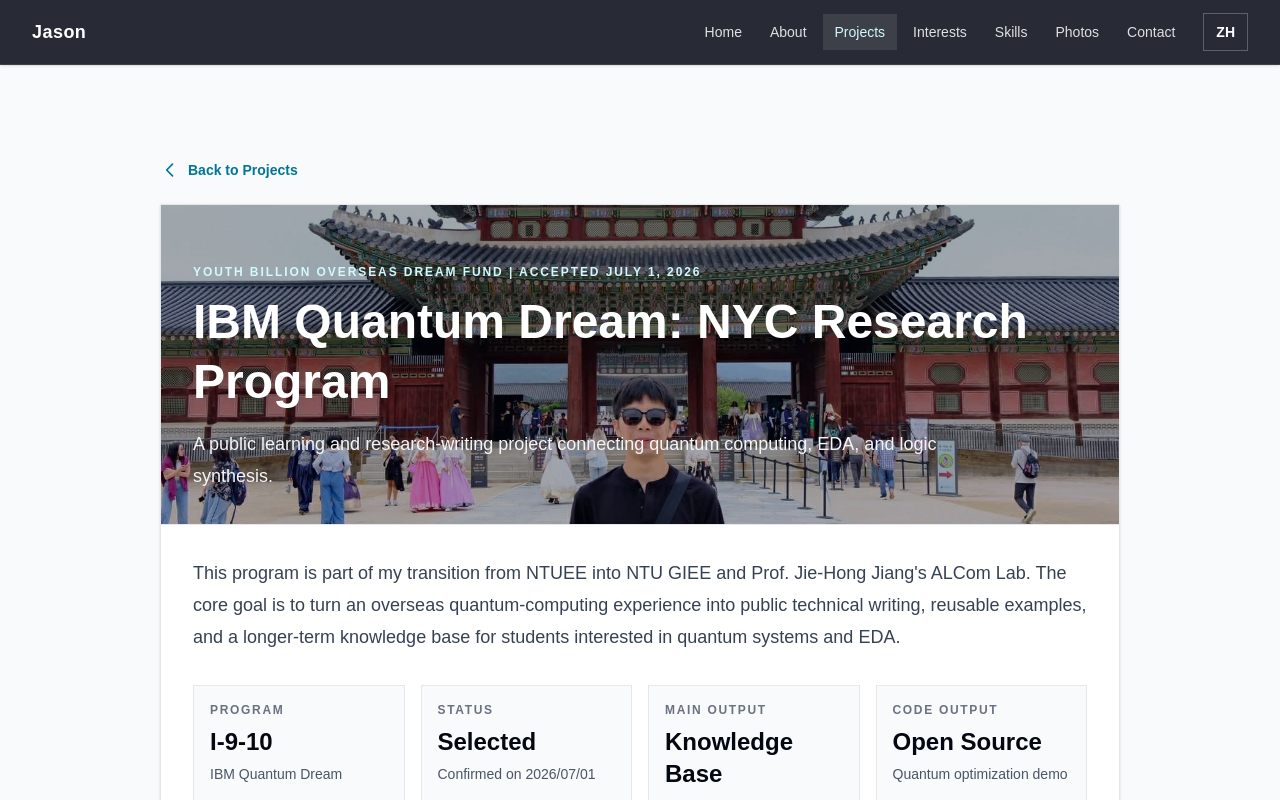
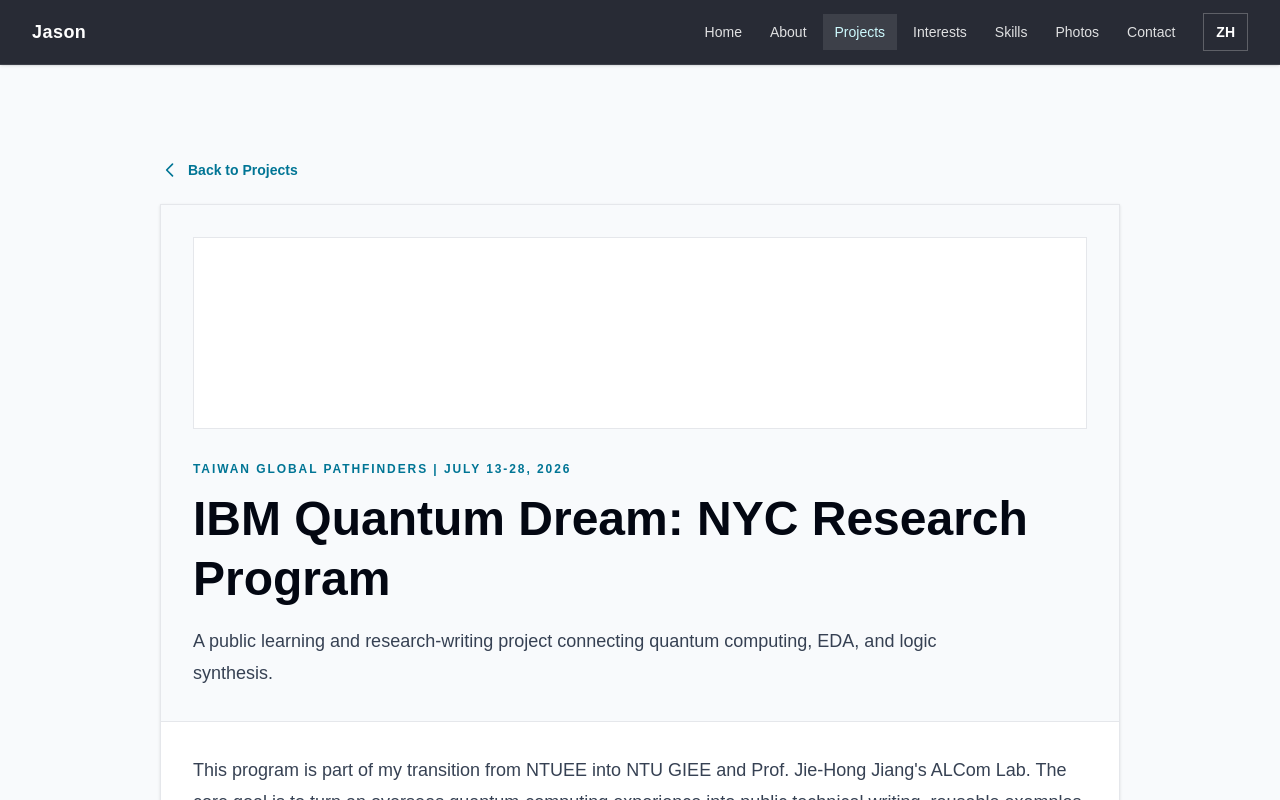
Before and after one commit to Jason41730/jason-wang-portfolio, a Next.js app: page /projects/ibm-quantum-dream in a window 1280 px wide. Shown: the top 800 px of the page. Built offline with nearby package versions, Linux system fonts and the light colour scheme.

Commit message:
Update IBM program dates and placeholder

```diff
--- a/app/about/page.tsx
+++ b/app/about/page.tsx
@@ -39,8 +39,8 @@
         },
         {
           label: "Program",
-          value: "Youth Billion",
-          detail: "Selected for the IBM Quantum Dream program on July 1, 2026",
+          value: "Taiwan Global Pathfinders",
+          detail: "IBM Quantum Dream program, July 13-28, 2026",
         },
       ],
       researchTitle: "Research Direction",
@@ -86,7 +86,7 @@
         {
           label: "計畫",
           value: "青年百億",
-          detail: "2026 年 7 月 1 日錄取 IBM 量子夢計畫",
+          detail: "IBM 量子夢研習時間：2026 年 7 月 13 日至 7 月 28 日",
         },
       ],
       researchTitle: "研究方向",
--- a/app/projects/ibm-quantum-dream/page.tsx
+++ b/app/projects/ibm-quantum-dream/page.tsx
@@ -1,7 +1,6 @@
 "use client";
 
 import { useLanguage } from "@/components/LanguageProvider";
-import Image from "next/image";
 import Link from "next/link";
 
 export default function IBMQuantumDreamProject() {
@@ -10,7 +9,7 @@
   const content = {
     en: {
       backToProjects: "Back to Projects",
-      eyebrow: "Youth Billion Overseas Dream Fund | Accepted July 1, 2026",
+      eyebrow: "Taiwan Global Pathfinders | July 13-28, 2026",
       title: "IBM Quantum Dream: NYC Research Program",
       subtitle:
         "A public learning and research-writing project connecting quantum computing, EDA, and logic synthesis.",
@@ -18,7 +17,7 @@
         "This program is part of my transition from NTUEE into NTU GIEE and Prof. Jie-Hong Jiang's ALCom Lab. The core goal is to turn an overseas quantum-computing experience into public technical writing, reusable examples, and a longer-term knowledge base for students interested in quantum systems and EDA.",
       metrics: [
         { label: "Program", value: "I-9-10", detail: "IBM Quantum Dream" },
-        { label: "Status", value: "Selected", detail: "Confirmed on 2026/07/01" },
+        { label: "Dates", value: "July 13-28", detail: "2026 NYC program" },
         { label: "Main Output", value: "Knowledge Base", detail: "Quantum + EDA notes" },
         { label: "Code Output", value: "Open Source", detail: "Quantum optimization demo" },
       ],
@@ -27,7 +26,7 @@
         {
           phase: "Before the program",
           title: "Preparation and application sharing",
-          text: "Publish three guide-style posts on Dcard and this portfolio, covering application strategy, technical preparation, and how to use Youth Billion resources.",
+          text: "Publish three guide-style posts on Dcard and this portfolio, covering application strategy, technical preparation, and how to use Taiwan Global Pathfinders resources.",
         },
         {
           phase: "During the program",
@@ -55,7 +54,7 @@
     },
     zh: {
       backToProjects: "返回專案列表",
-      eyebrow: "青年百億海外圓夢基金計畫 | 2026 年 7 月 1 日錄取",
+      eyebrow: "青年百億海外圓夢基金計畫 | 2026 年 7 月 13 日至 7 月 28 日",
       title: "I-9-10 IBM 量子夢：紐約研習營",
       subtitle:
         "串接量子運算、EDA 與邏輯合成的公開學習與研究寫作專案。",
@@ -63,7 +62,7 @@
         "這個計畫也承接我從台大電機進入台大電子所、加入江介宏教授 ALCom Lab 的下一步。我希望不只是完成一次海外研習，而是把量子運算現場觀察整理成公開技術文章、可重用範例，以及給未來學生參考的長期知識庫。",
       metrics: [
         { label: "計畫", value: "I-9-10", detail: "IBM 量子夢" },
-        { label: "狀態", value: "已錄取", detail: "2026/07/01 確認" },
+        { label: "時間", value: "7/13-7/28", detail: "2026 紐約研習" },
         { label: "主要成果", value: "知識庫", detail: "量子 + EDA 筆記" },
         { label: "程式成果", value: "開源", detail: "量子最佳化範例" },
       ],
@@ -128,24 +127,19 @@
           </Link>
 
           <div className="overflow-hidden border border-gray-200 bg-white shadow-sm">
-            <div className="relative min-h-[320px] border-b border-gray-200 bg-gray-100">
-              <Image
-                src="/images/about1.jpg"
-                alt={lang === "en" ? "Personal travel portrait" : "個人旅行照片"}
-                fill
-                className="object-cover"
-                priority
-                sizes="(max-width: 1024px) 100vw, 1024px"
+            <div className="border-b border-gray-200 bg-slate-50 p-6 md:p-8">
+              <div
+                className="mb-8 h-48 border border-gray-200 bg-white"
+                aria-hidden="true"
               />
-              <div className="absolute inset-0 bg-gray-950/35" />
-              <div className="absolute bottom-0 left-0 right-0 p-6 md:p-8">
-                <p className="mb-3 text-xs font-semibold uppercase tracking-[0.16em] text-cyan-100">
+              <div>
+                <p className="mb-3 text-xs font-semibold uppercase tracking-[0.16em] text-cyan-700">
                   {t.eyebrow}
                 </p>
-                <h1 className="max-w-4xl text-4xl font-bold leading-tight text-white md:text-5xl">
+                <h1 className="max-w-4xl text-4xl font-bold leading-tight text-gray-950 md:text-5xl">
                   {t.title}
                 </h1>
-                <p className="mt-4 max-w-3xl text-lg font-medium leading-8 text-gray-100">
+                <p className="mt-4 max-w-3xl text-lg font-medium leading-8 text-gray-700">
                   {t.subtitle}
                 </p>
               </div>
--- a/app/projects/page.tsx
+++ b/app/projects/page.tsx
@@ -22,7 +22,7 @@
       separatorOne: ", ",
       cadContest: "2025 EDA CAD Contest",
       separatorTwo: ", and ",
-      youthBillion: "Youth Billion / IBM Quantum",
+      youthBillion: "Taiwan Global Pathfinders / IBM Quantum",
       descriptionEnd: ".",
       webProjectsTitle: "Web Programming Projects",
       cadContestTitle: "2025 CAD Contest Problem B - Excellent Award",
@@ -41,16 +41,16 @@
       cadCategoryTitle: "2025 EDA / CAD Contest",
       cadCategoryDescription:
         "Award-winning EDA work focused on optimization, algorithms, and contest results.",
-      quantumCategoryTitle: "Youth Billion / IBM Quantum",
+      quantumCategoryTitle: "Taiwan Global Pathfinders / IBM Quantum",
       quantumCategoryDescription:
-        "A 2026 selected overseas program plan connecting quantum computing, EDA, and public technical writing.",
-      quantumSectionEyebrow: "2026 Selected Program",
+        "A 2026 overseas program connecting quantum computing, EDA, and public technical writing.",
+      quantumSectionEyebrow: "2026 Program | July 13-28",
       quantumSectionTitle: "IBM Quantum Dream: NYC Research Program",
       quantumSectionSubtitle:
         "A long-term public learning project around quantum computing, EDA, and software systems.",
       quantumSectionDescription:
-        "Selected for the Youth Billion Overseas Dream Fund on July 1, 2026. The plan turns the program into a public knowledge base: pre-trip preparation posts, on-site observation reports, daily technical notes, and an open-source quantum optimization example.",
-      quantumStatus: "Accepted on July 1, 2026",
+        "The Taiwan Global Pathfinders IBM Quantum program runs from July 13-28, 2026. The plan turns the program into a public knowledge base: pre-trip preparation posts, on-site observation reports, daily technical notes, and an open-source quantum optimization example.",
+      quantumStatus: "Program dates: July 13-28, 2026",
       quantumLink: "Read Program Plan",
       quantumMetrics: [
         { label: "Program", value: "I-9-10", detail: "IBM Quantum Dream" },
@@ -92,14 +92,14 @@
         "2025 年以最佳化、演算法與競賽成果為核心的 EDA 研究與實作。",
       quantumCategoryTitle: "青年百億 / IBM Quantum",
       quantumCategoryDescription:
-        "2026 年錄取的海外圓夢計畫，串接量子運算、EDA 與公開技術寫作。",
-      quantumSectionEyebrow: "2026 錄取計畫",
+        "2026 年海外研習計畫，串接量子運算、EDA 與公開技術寫作。",
+      quantumSectionEyebrow: "2026 研習計畫 | 7/13-7/28",
       quantumSectionTitle: "I-9-10 IBM 量子夢：紐約研習營",
       quantumSectionSubtitle:
         "以量子運算、EDA 與軟體系統為核心的長期公開學習專案。",
       quantumSectionDescription:
-        "我於 2026 年 7 月 1 日確認錄取青年百億海外圓夢基金計畫。這不只是一次海外研習，而是會延伸成公開知識庫：行前申請與技術準備文章、研習期間的專業觀察報告、每日技術筆記，以及一個開源量子最佳化範例。",
-      quantumStatus: "2026 年 7 月 1 日已確認錄取",
+        "青年百億 IBM Quantum 計畫的研習時間是 2026 年 7 月 13 日至 7 月 28 日。這不只是一次海外研習，而是會延伸成公開知識庫：行前申請與技術準備文章、研習期間的專業觀察報告、每日技術筆記，以及一個開源量子最佳化範例。",
+      quantumStatus: "研習時間：2026 年 7 月 13 日至 7 月 28 日",
       quantumLink: "查看計畫內容",
       quantumMetrics: [
         { label: "計畫", value: "I-9-10", detail: "IBM 量子夢" },
@@ -163,18 +163,15 @@
       title: t.quantumCategoryTitle,
       description: t.quantumCategoryDescription,
       count: 1,
-      image: "/images/about1.jpg",
-      imageAlt:
-        lang === "en"
-          ? "Personal travel portrait"
-          : "個人旅行照片",
-      imageClass: "object-cover",
+      image: null,
+      imageAlt: "",
+      imageClass: "",
       accentClass: "border-amber-500",
       tagClass: "bg-amber-50 text-amber-800",
       featured:
         lang === "en"
-          ? ["2026 Selected", "IBM Quantum", "Knowledge Base"]
-          : ["2026 錄取", "IBM Quantum", "知識庫"],
+          ? ["July 13-28", "IBM Quantum", "Knowledge Base"]
+          : ["7/13-7/28", "IBM Quantum", "知識庫"],
     },
   ];
 
@@ -249,6 +246,7 @@
                   }}
                 >
                   <div className="relative h-40 border-b border-gray-200 bg-gray-100">
+                    {category.image ? (
                       <Image
                         src={category.image}
                         alt={category.imageAlt}
@@ -256,6 +254,9 @@
                         className={category.imageClass}
                         sizes="(max-width: 768px) 100vw, 33vw"
                       />
+                    ) : (
+                      <div className="h-full w-full bg-white" aria-hidden="true" />
+                    )}
                   </div>
                   <div className="p-5">
                     <div className="mb-3 flex items-start justify-between gap-3">
@@ -482,15 +483,10 @@
             className="scroll-mt-24 overflow-hidden border border-gray-200 bg-white shadow-sm"
           >
             <div className="grid lg:grid-cols-[0.92fr_1.08fr]">
-              <div className="relative min-h-[300px] border-b border-gray-200 bg-gray-100 lg:border-b-0 lg:border-r">
-                <Image
-                  src="/images/about1.jpg"
-                  alt={lang === "en" ? "Personal travel portrait" : "個人旅行照片"}
-                  fill
-                  className="object-cover"
-                  sizes="(max-width: 1024px) 100vw, 42vw"
+              <div
+                className="min-h-[300px] border-b border-gray-200 bg-white lg:border-b-0 lg:border-r"
+                aria-hidden="true"
               />
-              </div>
               <div className="p-8">
                 <span className="mb-3 inline-block border border-amber-200 bg-amber-50 px-2.5 py-1 text-xs font-semibold text-amber-800">
                   {t.quantumSectionEyebrow}
--- a/components/Hero.tsx
+++ b/components/Hero.tsx
@@ -19,7 +19,7 @@
       secondaryCta: "Contact Me",
       proofPoints: [
         "CAD Contest Excellent Award",
-        "Youth Billion IBM Quantum selected",
+        "Taiwan Global Pathfinders IBM Quantum",
         "AI + LINE Bot products",
         "Next.js dashboards",
       ],
@@ -34,7 +34,7 @@
       secondaryCta: "聯絡我",
       proofPoints: [
         "CAD Contest 優等獎",
-        "青年百億 IBM Quantum 錄取",
+        "青年百億 IBM Quantum 研習",
         "AI + LINE Bot 產品",
         "Next.js Dashboard",
       ],
--- a/components/Welcome.tsx
+++ b/components/Welcome.tsx
@@ -31,7 +31,7 @@
         },
         {
           title: "Quantum + EDA public knowledge",
-          text: "After being selected for the Youth Billion IBM Quantum program, I am turning the plan into public writing, technical notes, and an open-source learning example.",
+          text: "Through the Taiwan Global Pathfinders IBM Quantum program from July 13-28, 2026, I am turning the plan into public writing, technical notes, and an open-source learning example.",
         },
       ],
       closing:
@@ -60,7 +60,7 @@
         },
         {
           title: "量子 + EDA 公開知識",
-          text: "錄取青年百億 IBM Quantum 計畫後，我會把這份計畫延伸成公開文章、技術筆記與開源學習範例。",
+          text: "我將於 2026 年 7 月 13 日至 7 月 28 日參與青年百億 IBM Quantum 計畫，並把這份計畫延伸成公開文章、技術筆記與開源學習範例。",
         },
       ],
       closing:
```
Lines whose indentation alone changed are shown as unchanged.
